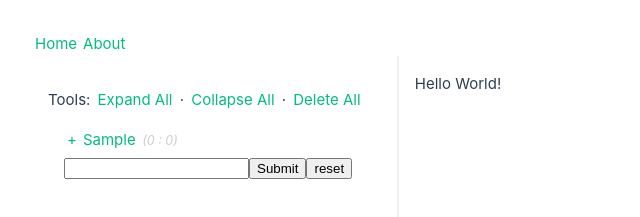
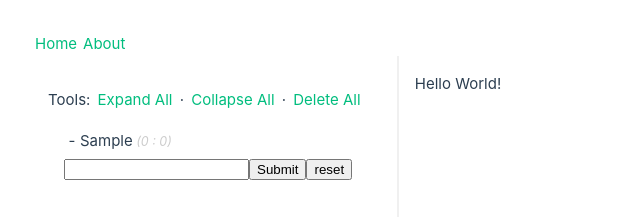
Before and after one commit to LunchBox/team-list, a Vue app: page / in a window 1280 px wide. Both pictures are taken after typing "Sample" into the empty fields and a click on the input "Submit". Shown: the top 217 px of the page, without its empty margins (0-640 px from the left). Built offline with nearby package versions, Linux system fonts and the light colour scheme; what vue3-excel-editor would draw is missing.

Commit message:
fix list line-height

```diff
--- a/src/views/tasks/TaskListItem.vue
+++ b/src/views/tasks/TaskListItem.vue
@@ -1,5 +1,5 @@
 <script setup>
-import { ref } from "vue";
+import { ref, computed } from "vue";
 import { focusing } from "@/stores/tasks.js";
 
 import TaskList from "./TaskList.vue";
@@ -10,6 +10,13 @@ defineEmits(["click", "dblclick"]);
 
 const quickEdit = ref(false);
 //TODO: click within  0.5s and < 1s should activate quick edit mode
+
+const contentBlank = computed(() => {
+  const content = props.task.content;
+  return (
+    (!content || content.trim() === "") && props.task.children?.length === 0
+  );
+});
 </script>
 <template>
   <div class="list-item" :class="{ active: focusing === task }">
@@ -20,10 +27,22 @@ const quickEdit = ref(false);
     ></TaskInlineForm>
 
     <div v-else class="item-summary">
-      <a href="#" @click.prevent="task.exp = !task.exp">
+      <template v-if="contentBlank">
+        <span class="list-item-marker"> - </span>
+        <span
+          @click.prevent="$emit('click', task)"
+          @dblclick="$emit('dblclick', task)"
+          >{{ task.title }}</span
+        >
+      </template>
+      <template v-else>
+        <a
+          href="#"
+          class="list-item-marker"
+          @click.prevent="task.exp = !task.exp"
+        >
           {{ task.exp ? "-" : "+" }}
         </a>
-
         <a
           href="#"
           @click.prevent="$emit('click', task)"
@@ -31,6 +50,7 @@ const quickEdit = ref(false);
         >
           {{ task.title }}
         </a>
+      </template>
 
       <span style="color: #ccc; font-style: italic; font-size: smaller">
         ({{ task.children.length }} : {{ task.allChildrenLen }})
@@ -41,7 +61,8 @@ const quickEdit = ref(false);
       <TaskList
         :list="task.children"
         :parent="task"
-        @click="(item) => $emit('click', item)"
+        @click="(task) => $emit('click', task)"
+        @dblclick="(task) => $emit('dblclick', task)"
       ></TaskList>
     </div>
   </div>
@@ -63,4 +84,16 @@ li .del {
 li:hover > .item-summary .del {
   display: initial;
 }
+
+.list-item-marker {
+  display: inline-block;
+  width: 1rem;
+  text-align: center;
+  margin: 0;
+  padding: 3px;
+}
+
+.item-summary {
+  line-height: initial;
+}
 </style>
```
Lines whose indentation alone changed are shown as unchanged.
